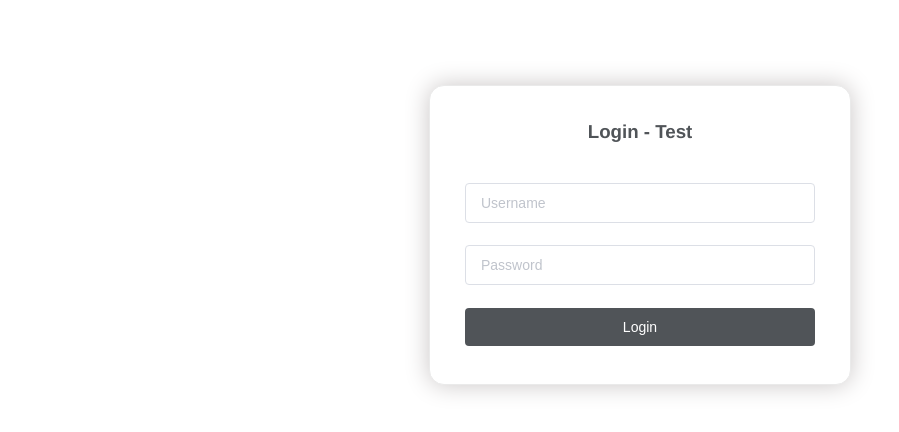
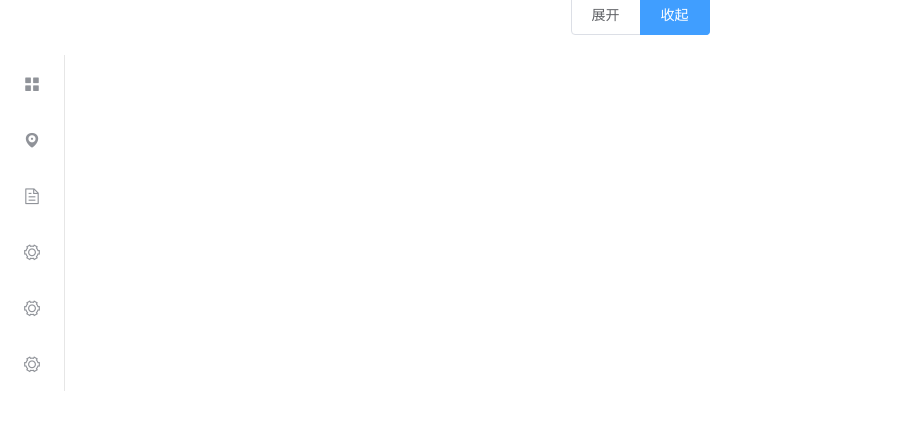
Before and after one commit to SUSTech-XProject/XProject, a Vue app in the folder web_frontend/xproject-vue/: page /test in a window 1280 px wide. Before the commit this address led to /login. Shown: the top 432 px of the page, without its empty margins (0-899 px from the left). Built offline with nearby package versions, Linux system fonts and the light colour scheme.

Commit message:
Update components\left-bar redirect to TestPage.vue

```diff
--- a/web_frontend/xproject-vue/src/App.vue
+++ b/web_frontend/xproject-vue/src/App.vue
@@ -1,6 +1,8 @@
 <template>
   <div id="app">
-    <router-view/>
+    <router-view></router-view>
+<!--    <router-link to = "/test">testing</router-link>-->
+
   </div>
 </template>
 
--- /dev/null
+++ b/web_frontend/xproject-vue/src/components/sidebar/left/index.vue
@@ -0,0 +1,69 @@
+<template>
+  <div id = "left-bar">
+  <el-radio-group v-model="isCollapse" style="margin-bottom: 20px;">
+    <el-radio-button :label="false">展开</el-radio-button>
+    <el-radio-button :label="true">收起</el-radio-button>
+  </el-radio-group>
+  <el-menu default-active="1-4-1" class="el-menu-vertical-demo" @open="handleOpen" @close="handleClose" :collapse="isCollapse">
+    <el-menu-item index="1">
+      <i class="el-icon-menu"></i>
+      <span slot="title">Announcement</span>
+    </el-menu-item>
+
+    <el-submenu index="2">
+      <template slot="title">
+        <i class="el-icon-location"></i>
+        <span slot="title">Team</span>
+      </template>
+      <el-menu-item-group>
+
+        <el-menu-item index="1-1">My Team</el-menu-item>
+        <el-menu-item index="1-2">Forming</el-menu-item>
+      </el-menu-item-group>
+
+    </el-submenu>
+
+    <el-menu-item index="3" >
+      <i class="el-icon-document"></i>
+      <span slot="title">Events</span>
+    </el-menu-item>
+    <el-menu-item index="4">
+      <i class="el-icon-setting"></i>
+      <span slot="title">Resources</span>
+    </el-menu-item>
+    <el-menu-item index="5">
+      <i class="el-icon-setting"></i>
+      <span slot="title">Submissions</span>
+    </el-menu-item>
+    <el-menu-item index="6">
+      <i class="el-icon-setting"></i>
+      <span slot="title">Gradebook</span>
+    </el-menu-item>
+  </el-menu>
+  </div>
+</template>
+
+<script>
+export default {
+  data() {
+    return {
+      isCollapse: true
+    };
+  },
+  methods: {
+    handleOpen(key, keyPath) {
+      console.log(key, keyPath);
+    },
+    handleClose(key, keyPath) {
+      console.log(key, keyPath);
+    }
+  }
+}
+</script>
+
+<style>
+.el-menu-vertical-demo:not(.el-menu--collapse) {
+  width: 200px;
+  min-height: 400px;
+}
+</style>
--- a/web_frontend/xproject-vue/src/router/index.js
+++ b/web_frontend/xproject-vue/src/router/index.js
@@ -30,11 +30,11 @@ const routes = [
   },
   {
     path: '/test',
-    name: 'Test',
+    name: 'TestPage',
     component: TestPage,
-    meta: {
-      requireAuth: true
-    }
+    // meta: {
+    //   requireAuth: true
+    // }
   },
   {
     path: '/welcome',
@@ -43,7 +43,7 @@ const routes = [
   },
   {
     path: '/',
-    redirect: '/welcome'
+    redirect: '/test'
   }
 ]
 
--- a/web_frontend/xproject-vue/src/views/login/Login.vue
+++ b/web_frontend/xproject-vue/src/views/login/Login.vue
@@ -12,7 +12,7 @@
     </el-form-item>
     <p>{{ msg }}</p>
     <el-form-item style="width: 100%">
-      <el-button type="primary" style="width: 100%;background: #505458;border: none" v-on:click="login">Login</el-button>
+      <el-button type="primary"  v-on:click="login">Login</el-button>
     </el-form-item>
   </el-form>
 </template>
--- a/web_frontend/xproject-vue/src/views/test/TestPage.vue
+++ b/web_frontend/xproject-vue/src/views/test/TestPage.vue
@@ -1,15 +1,17 @@
 <template>
-  <div>
-    Hello World!
-  </div>
+  <left-bar></left-bar>
 </template>
 
 <script>
-export default {
-  name: 'TestPage'
-}
+  import LeftBar from '@/components/sidebar/left/index'
+  export default{
+    name:"Testpage",
+    components:{
+      LeftBar
+    }
+  }
 </script>
 
-<style scoped>
+<style>
 
 </style>
```
